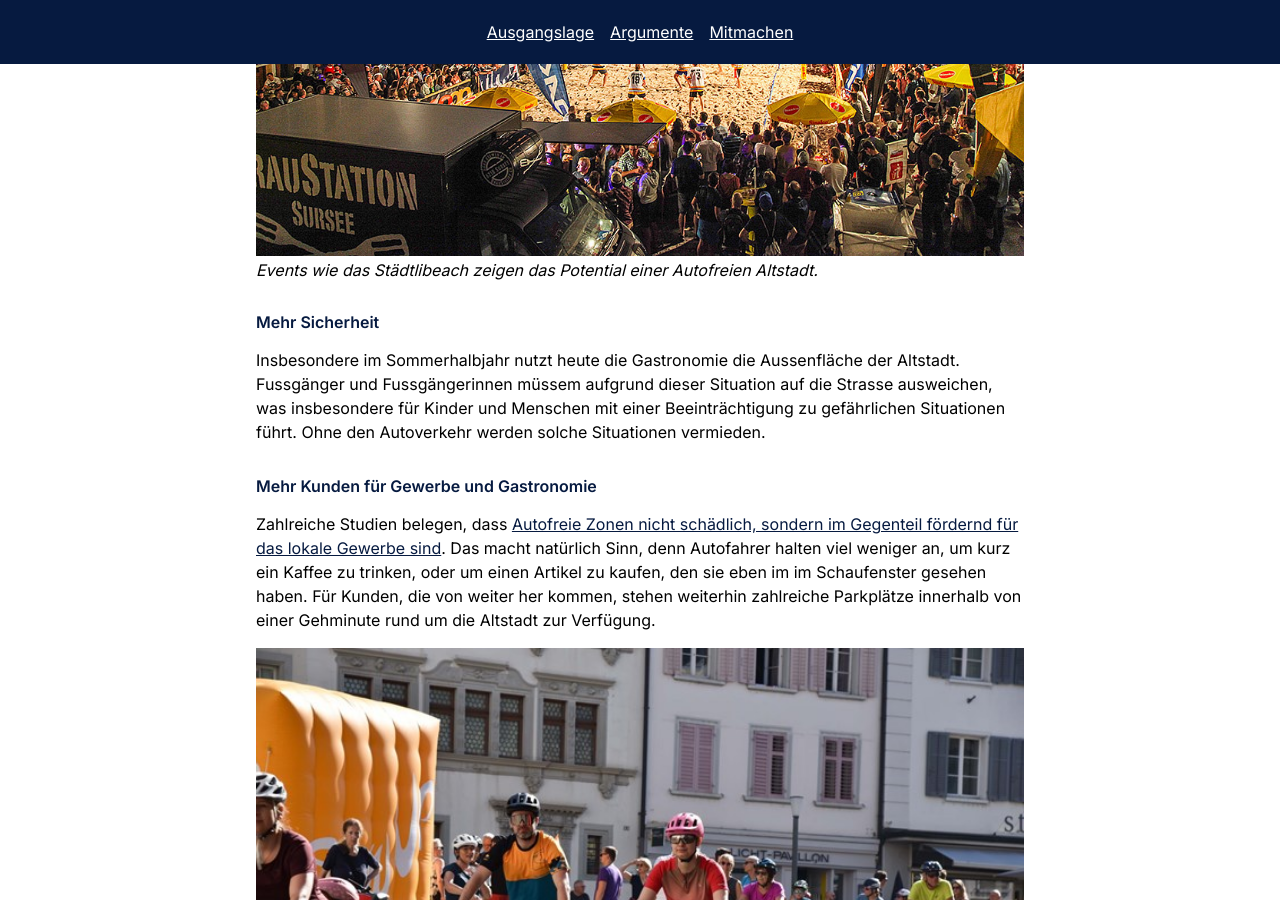
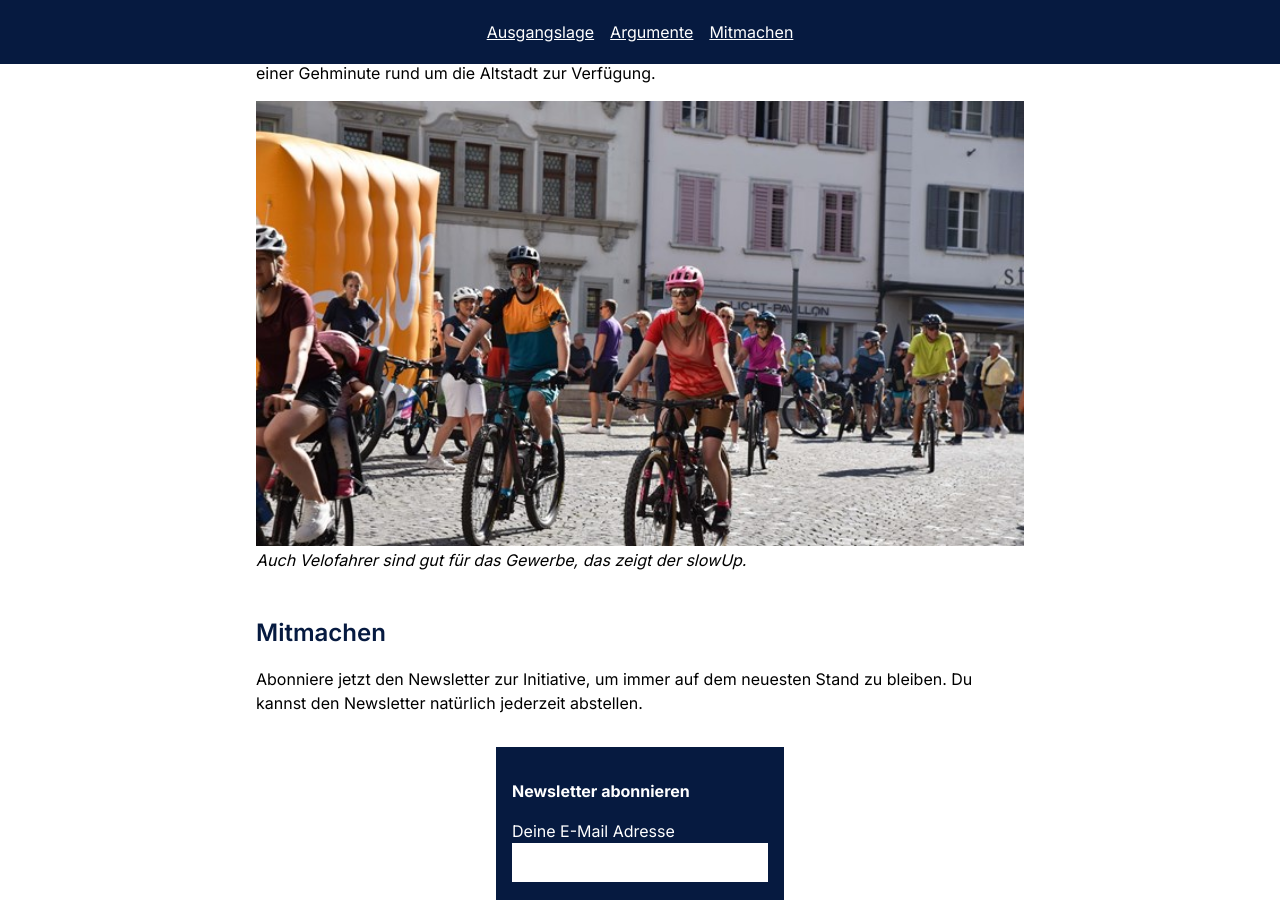
Before and after one commit to sp-sursee/attraktive-altstadt, a Jekyll site: the page built from index.md, in a window 1280 px wide and 900 px high, scrolled down 1737 px. Built offline with Jekyll 4.4.1, drawn with Linux system fonts in a browser that asks for light colours.

Commit message:
Update index.md

```diff
--- a/index.md
+++ b/index.md
@@ -21,8 +21,6 @@ Der Stadtrat erklärte jedoch die Initiative als ungültig, da die Entscheidung
 
 Die Gastronomie nutzt heute schon die Aussenfläche der Altstadt. Besuchende verweilen gerne draussen und es ist richtig, dass diese Flächen den Menschen zur Verfügung stehen, um sich zu treffen. Die durch den fehlenden Autoverkehr freiwerdende Fläche in der Altstadt soll ebenfalls dem Gewerbe, der Gastronomie oder für Events zur Verfügung gestellt werden.
 
-{% include image.html image="/assets/images/staedtlibeach.jpg" description="Events wie das Städtlibeach zeigen das Potential einer Autofreien Altstadt." %}
-
 ### Mehr Sicherheit
 
 Insbesondere im Sommerhalbjahr nutzt heute die Gastronomie die Aussenfläche der Altstadt. Fussgänger und Fussgängerinnen müssem aufgrund dieser Situation auf die Strasse ausweichen, was insbesondere für Kinder und Menschen mit einer Beeinträchtigung zu gefährlichen Situationen führt. Ohne den Autoverkehr werden solche Situationen vermieden.
@@ -37,4 +35,4 @@ Zahlreiche Studien belegen, dass [Autofreie Zonen nicht schädlich, sondern im G
 
 Abonniere jetzt den Newsletter zur Initiative, um immer auf dem neuesten Stand zu bleiben. Du kannst den Newsletter natürlich jederzeit abstellen.
 
-{% include subscribe.html id="info" %}
+{% include subscribe.html id="news" %}
```
